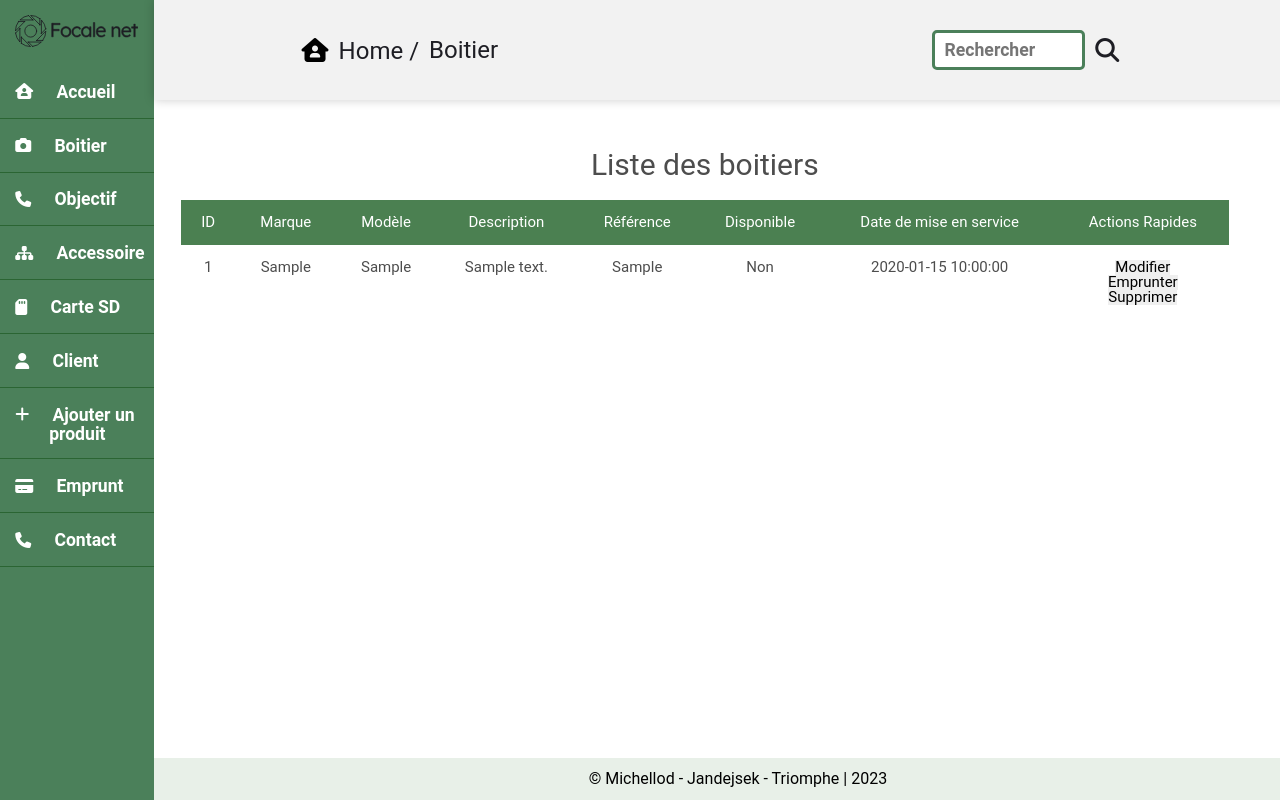
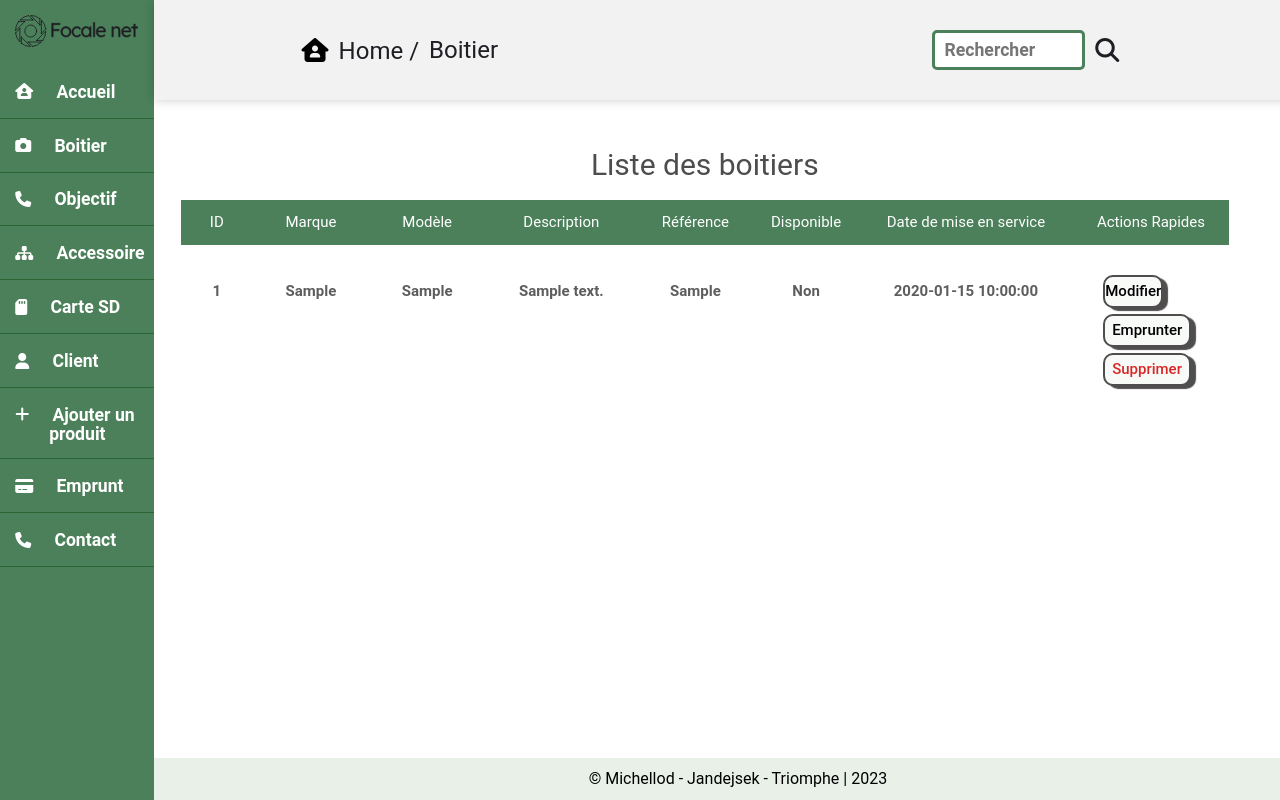
Before and after one commit to Klaimand22/sae203, a PHP site: page /html/boitier.php in a window 1280 px wide. Run offline with PHP 8.4, Linux system fonts and the light colour scheme; tables that the repository leaves empty or names only in its code hold one stand-in row (values such as "Sample post"); some libraries are stand-ins or nearby versions.

Commit message:
teableau + Boutons

```diff
--- a/css/list_form.css
+++ b/css/list_form.css
@@ -40,17 +40,21 @@ th{
 }
 
 td {
-    padding: 15px;
+    padding: 30px;
     text-align: center;
-    color: #4d4d4d;
+    color: #000000a2;
+    font-weight: 700;
+
+
+
 }
 tr:nth-child(even) {
-    background-color: #4B8051;
+    background-color: #4B805A;;
 
 }
 
 th {
-    background-color: #4B8051;
+    background-color:#4B805A;;
 }
 
 .btn-add {
@@ -71,3 +75,33 @@ th {
   .btn-add:hover {
     background-color: #3e8e41;
   }
+
+.modifier button {
+    background-color: #f8faf8;
+    border-radius: 10px;
+    padding: 7px;
+    border: solid 2px rgb(79, 77, 77);
+    margin-bottom: 6px;
+    font-weight: 500;
+    display: flex;
+    justify-content: center;
+    box-shadow: 5px 3px 1px rgb(79, 77, 77);
+    cursor: pointer;
+}
+
+.change{
+   width : 63%;
+}
+
+.borrow{
+
+}
+
+.delete {
+    color: rgb(217, 39, 39);
+}
+
+tr .descriptions{
+
+
+}
```
